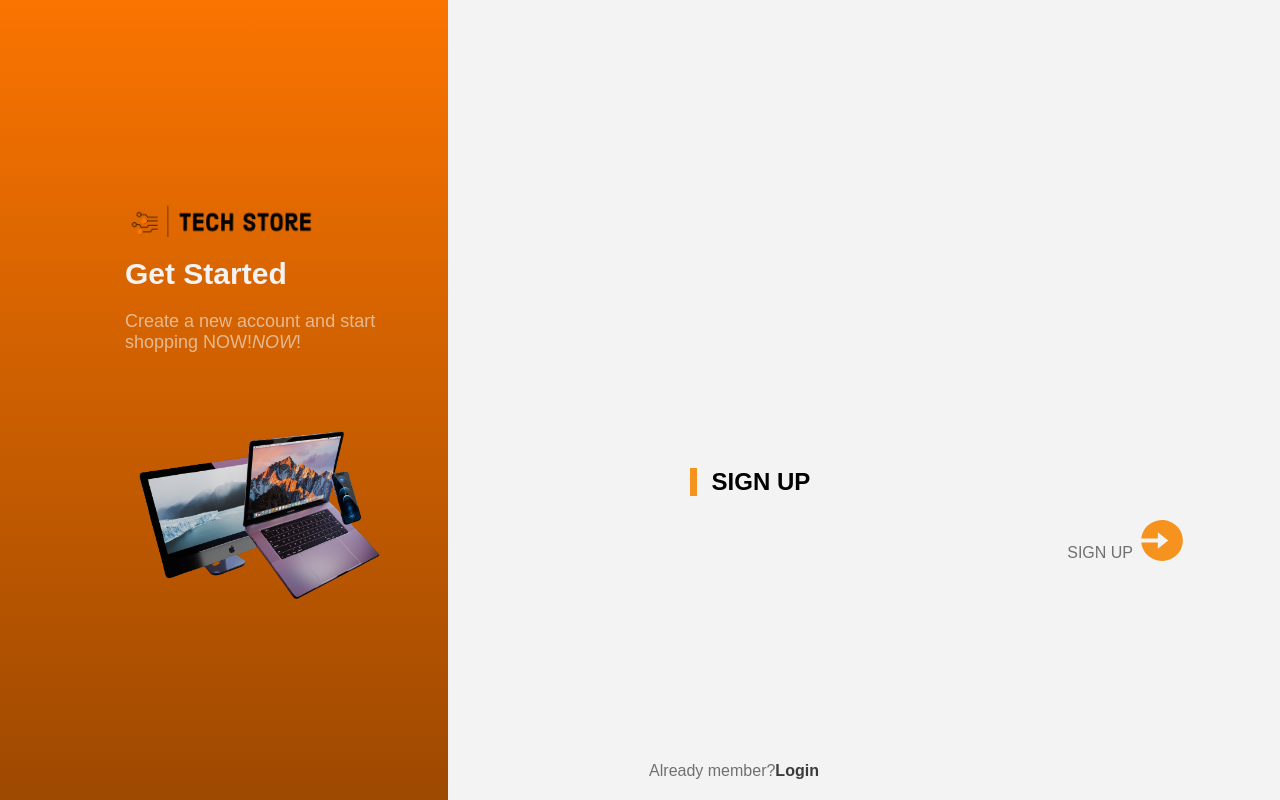
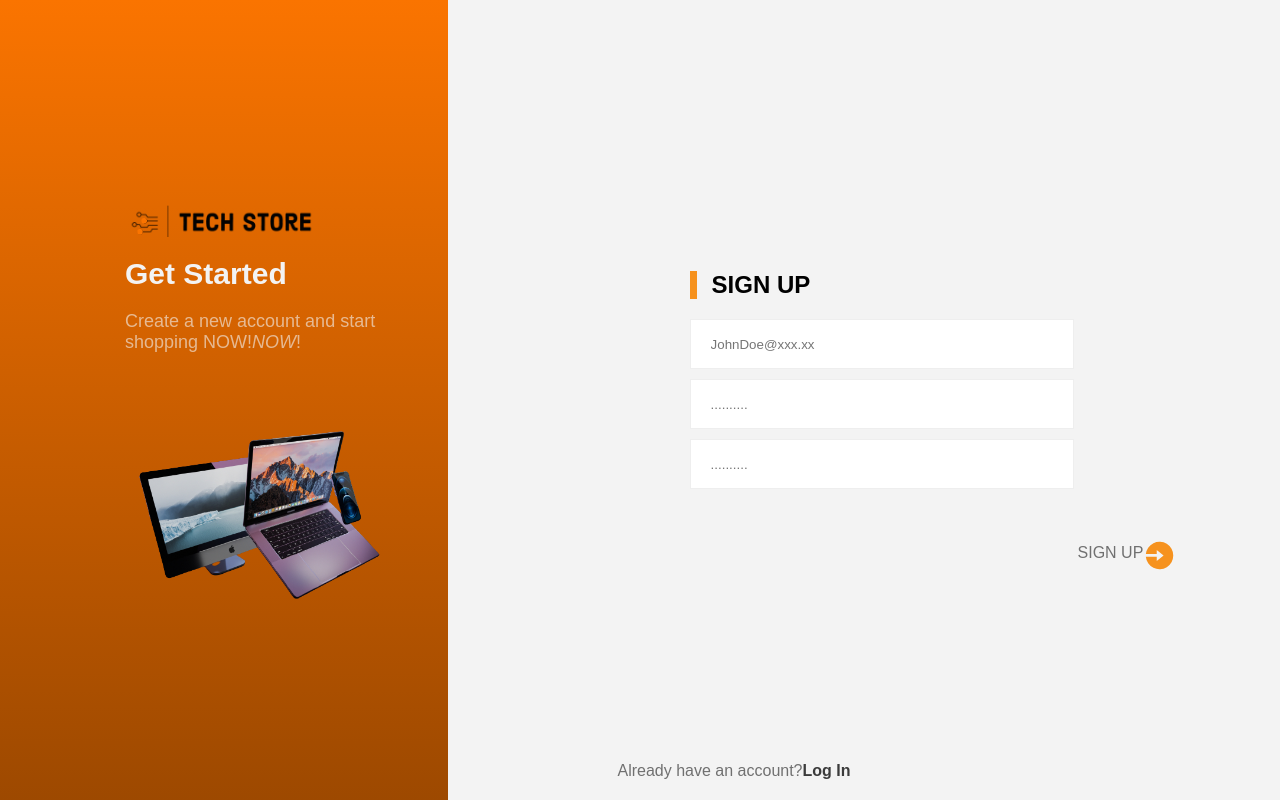
Before and after one commit to Ajyal-React/TechStoreTeam3, a React (Create React App) app: page /SignUp in a window 1280 px wide. Built offline with nearby package versions, Linux system fonts and the light colour scheme.

Commit message:
'formikforms'

```diff
--- a/package.json
+++ b/package.json
@@ -13,7 +13,8 @@
     "react-slick": "^0.29.0",
     "slick-carousel": "^1.8.1",
     "styled-components": "^5.3.5",
-    "web-vitals": "^2.1.0"
+    "web-vitals": "^2.1.0",
+    "yup": "^0.32.11"
   },
   "scripts": {
     "start": "react-scripts start",
--- a/src/components/LogIn/index.js
+++ b/src/components/LogIn/index.js
@@ -17,28 +17,45 @@ import {
   QuestionSection,
   CustomizeForm,
   InputContainer,
+  Input,
   Icon,
+  Msg,
+  MsgText,
 } from "./index.style";
 
 import { HiMail } from "react-icons/hi";
 import { FaLock } from "react-icons/fa";
 import { Fragment, useState } from "react";
 import { Link } from "react-router-dom";
-import { ErrorMessage, Field, Form, Formik, useFormik } from "formik";
+import React from "react";
+import { Formik, Form, useFormik } from "formik";
+import * as yup from "yup";
+
+const validate = yup.object().shape({
+  email: yup
+    .string()
+    .email("The email is incorrect")
+    .required("Please enter your email"),
+
+  password: yup
+    .string()
+    .min(8, "please enter password loner than or equal 8 letters!")
+    .required("Please enter your password"),
+});
 
 const LogIn = () => {
-  /*   const [fieldValue, setFieldValue] = useState("");
-   */ const [message, setMessage] = useState(false);
+  const [formValues, setFormValues] = useState();
 
   const formik = useFormik({
     initialValues: {
-      firstName: "",
-      lastName: "",
       email: "",
+      password: "",
     },
     onSubmit: (values) => {
       alert(JSON.stringify(values, null, 2));
+      console.log("values are", values);
     },
+    validationSchema: { validate },
   });
   return (
     <Fragment>
@@ -61,17 +78,77 @@ const LogIn = () => {
           <LoginForm>
             <LoginText>login</LoginText>
             {/*Formik starts here*/}
+            <Formik
+              initialValues={{
+                email: "",
+                password: "",
+              }}
+              validationSchema={validate}
+              onSubmit={(values, actions) => {
+                console.log(values);
+                setFormValues(values);
 
+                const timeOut = setTimeout(() => {
+                  actions.setSubmitting(false);
+
+                  clearTimeout(timeOut);
+                }, 1000);
+              }}
+            >
+              {({
+                values,
+                errors,
+                touched,
+                handleSubmit,
+                isSubmitting,
+                isValidating,
+                handleBlur,
+                isValid,
+                handleChange,
+              }) => {
+                return (
+                  <>
+                    <Form name="contact" method="post" onSubmit={handleSubmit}>
+                      <Input
+                        Type="email"
+                        Name="email"
+                        autoComplete="email"
+                        onBlur={handleBlur}
+                        onChange={handleChange}
+                        placeHolder="JohnDoe@xxx.xx"
+                      />
+                      {errors.email ? (
+                        <Msg>
+                          <MsgText>{errors.email}</MsgText>{" "}
+                        </Msg>
+                      ) : null}
+
+                      <Input
+                        Type="password"
+                        Name="password"
+                        placeHolder=".........."
+                        onChange={handleChange}
+                        onBlur={handleBlur}
+                      />
+                      {errors.password ? (
+                        <Msg>
+                          <MsgText>{errors.password}</MsgText>{" "}
+                        </Msg>
+                      ) : null}
+
+                      <LoginButton
+                        type="submit"
+                        disabled={!isValid || isSubmitting}
+                      >
+                        {isSubmitting ? `...` : `login`}
+                        <LoginIcon src="images/arrow.svg" />
+                      </LoginButton>
+                    </Form>
+                  </>
+                );
+              }}
+            </Formik>
             {/*Formik ends here*/}
-
-            <LoginButton>
-              <button
-                style={{ border: "none", cursor: "pointer" }}
-                type="submit"
-              >
-                login <LoginIcon src="images/arrow.svg" />
-              </button>
-            </LoginButton>
           </LoginForm>
           <QuestionSection>
             <Question>
@@ -100,109 +177,3 @@ const LogIn = () => {
 };
 
 export default LogIn;
-
-{
-  /* <form
-              style={{
-                width: "100%",
-                display: "flex",
-                flexDirection: "column",
-                justifyContent: "start",
-                alignItems: "start",
-              }}
-              onSubmit={formik.handleSubmit}
-            >
-              <CustomizeForm>
-                <InputContainer>
-                    <Icon>
-                    <HiMail style={{ color: "#B9B9B9" }} />
-                  </Icon>
-
-                  <input
-                    style={{
-                      width: "100%",
-                      boxShadow: "0px 12px 20px #E0E0E0",
-                      height: "100%",
-                      paddingLeft: "30px",
-                      marginBottom: "20px",
-                      border: "none",
-                      marginTop: "20px",
-                      outline: "none",
-                      "&:hover": {
-                        borderLeft: "4px solid #ff0",
-                      },
-                    }}
-                    id="email"
-                    name="email"
-                    type="email"
-                    onChange={formik.handleChange}
-                    onBlur={({ target: { values } }) => {
-                      if (!formik.values.email) {
-                        setMessage(true);
-                        ErrorMessage.email = "Email address is required!";
-                      } else if (
-                        !/^[A-Z0-9._%+-]+@[A-Z0-9.-]+\.[A-Z]{2,4}$/i.test(
-                          formik.values.email
-                        )
-                      ) {
-                        setMessage(true);
-                        ErrorMessage.email = "Invalid email address";
-                      } else {
-                        setMessage(false);
-                      }
-                    }}
-                    value={formik.values.email}
-                    placeholder="Email Address"
-                    required
-                  />
-                </InputContainer>
-                {message ? (
-                  <span
-                    style={{
-                      color: "red",
-                      fontSize: "14px",
-                      marginRight: "250px",
-                      marginTop: "5px",
-                    }}
-                  >
-                    {ErrorMessage.email}
-                  </span>
-                ) : null}
-                <InputContainer>
-                  <Icon>
-                    <FaLock style={{ color: "#B9B9B9" }} />
-                  </Icon>
-                  <input
-                    style={{
-                      width: "100%",
-                      boxShadow: "0px 12px 20px #E0E0E0",
-                      width: "100%",
-                      height: "100%",
-                      paddingLeft: "30px",
-                      border: "none",
-                      marginTop: "20px",
-                      outline: "none",
-                      "&:hover": {
-                        borderLeft: "4px solid #eeeeee",
-                      },
-                    }}
-                    id="password"
-                    name="password"
-                    type="password"
-                    onChange={formik.handleChange}
-                    value={formik.values.password}
-                    placeholder="Password"
-                    required
-                  />
-                </InputContainer>
-                <LoginButton>
-                  <button
-                    style={{ border: "none", cursor: "pointer" }}
-                    type="submit"
-                  >
-                    login <LoginIcon src="images/arrow.svg" />
-                  </button>
-                </LoginButton>
-              </CustomizeForm>
-            </form> */
-}
--- a/src/components/LogIn/index.style.js
+++ b/src/components/LogIn/index.style.js
@@ -118,7 +118,7 @@ export const FormSection = styled.section`
   }
 `;
 
-export const LoginForm = styled.form`
+export const LoginForm = styled.div`
   display: flex;
   flex-direction: column;
   justify-content: center;
@@ -170,11 +170,11 @@ export const LoginButton = styled.button`
 `;
 
 export const LoginIcon = styled.img`
-  width: 30%;
-  margin-bottom: -7px;
+  width: 20%;
+  margin-bottom: -14px;
   &:hover {
-    width: 29.5%;
-    margin-left: 5px;
+    width: 20.1%;
+    margin-left: 3px;
   }
 `;
 /*FormSection ends here*/
@@ -279,3 +279,17 @@ export const InputBox = styled.div`
     }
   }
 `;
+
+export const Msg = styled.div`
+  width: 100%;
+`;
+
+export const MsgText = styled.p`
+  font-size: 14px;
+  color: red;
+`;
+
+export const SuccessMsg = styled.p`
+  font-size: 14px;
+  color: green;
+`;
--- a/src/components/SignUp/index.js
+++ b/src/components/SignUp/index.js
@@ -1,4 +1,4 @@
-import { Fragment } from "react";
+import { Fragment, useState } from "react";
 import {
   LeftSection,
   Container,
@@ -15,11 +15,50 @@ import {
   Question,
   BoldBlack,
   QuestionSection,
+  Input,
+  Msg,
+  MsgText,
+  SuccessMsg,
 } from "../LogIn/index.style";
 import "./index.style";
 import { Link } from "react-router-dom";
+import React from "react";
+import { Formik, Form, useFormik } from "formik";
+import * as yup from "yup";
+
+const validate = yup.object().shape({
+  email: yup
+    .string()
+    .email("The email is incorrect")
+    .required("Please enter your email"),
+
+  password: yup
+    .string()
+    .min(8, "please enter password loner than or equal 8 letters!")
+    .required("Please enter your password"),
+
+  confirmPassword: yup
+    .string()
+    .min(8, "please enter password loner than or equal 8 letters!")
+    .required("Please enter your password")
+    .oneOf([yup.ref("password")], "Your passwords do not match."),
+});
 
 const SignUp = () => {
+  const [formValues, setFormValues] = useState();
+
+  const formik = useFormik({
+    initialValues: {
+      email: "",
+      password: "",
+      confirmPassword: "",
+    },
+    onSubmit: (values) => {
+      alert(JSON.stringify(values, null, 2));
+      console.log("values are", values);
+    },
+    validationSchema: { validate },
+  });
   return (
     <Fragment>
       {/*Login container starts here*/}
@@ -35,44 +74,115 @@ const SignUp = () => {
           <LaptopImage source="images/LaptopLogin.svg"></LaptopImage>
         </LeftSection>
         {/*Left section ends here*/}
-
         {/*Form section starts here*/}
         <FormSection>
           <LoginForm>
-            <LoginText>Sign Up</LoginText>
+            <LoginText>Sign up</LoginText>
+            {/*Formik starts here*/}
+            <Formik
+              initialValues={{
+                email: "",
+                password: "",
+              }}
+              validationSchema={validate}
+              onSubmit={(values, actions) => {
+                console.log(values);
+                setFormValues(values);
 
-            <span
-              style={{
-                fontSize: "14px",
-                textDecoration: "none",
-                marginTop: "-40px",
-                marginLeft: "425px",
-                zIndex: "2",
+                const timeOut = setTimeout(() => {
+                  actions.setSubmitting(false);
+
+                  clearTimeout(timeOut);
+                }, 1000);
               }}
-            ></span>
-            <LoginButton>
-              Sign Up <LoginIcon src="images/arrow.svg" />
-            </LoginButton>
+            >
+              {({
+                values,
+                errors,
+                touched,
+                handleSubmit,
+                isSubmitting,
+                isValidating,
+                handleBlur,
+                isValid,
+                handleChange,
+              }) => {
+                return (
+                  <>
+                    <Form name="contact" method="post" onSubmit={handleSubmit}>
+                      <Input
+                        Type="email"
+                        Name="email"
+                        autoComplete="email"
+                        onBlur={handleBlur}
+                        onChange={handleChange}
+                        placeHolder="JohnDoe@xxx.xx"
+                      />
+                      {errors.email ? (
+                        <Msg>
+                          <MsgText>{errors.email}</MsgText>{" "}
+                        </Msg>
+                      ) : null}
+
+                      <Input
+                        Type="password"
+                        Name="password"
+                        placeHolder=".........."
+                        onChange={handleChange}
+                        onBlur={handleBlur}
+                      />
+                      {errors.password ? (
+                        <Msg>
+                          <MsgText>{errors.password}</MsgText>{" "}
+                        </Msg>
+                      ) : null}
+
+                      <Input
+                        Type="password"
+                        Name="confirmPassword"
+                        placeHolder=".........."
+                        onChange={handleChange}
+                        onBlur={handleBlur}
+                      />
+                      {errors.confirmPassword ? (
+                        <Msg>
+                          <MsgText>{errors.confirmPassword}</MsgText>
+                        </Msg>
+                      ) : null}
+
+                      <LoginButton
+                        type="submit"
+                        disabled={!isValid || isSubmitting}
+                      >
+                        {isSubmitting ? `...` : `Sign Up`}
+                        <LoginIcon src="images/arrow.svg" />
+                      </LoginButton>
+                    </Form>
+                  </>
+                );
+              }}
+            </Formik>
+            {/*Formik ends here*/}
           </LoginForm>
           <QuestionSection>
             <Question>
-              Already member?
+              Already have an account?
               <BoldBlack href="#">
                 <Link
-                  to="/login"
+                  to="/LogIn"
                   style={{
                     textDecoration: "none",
                     color: "#3b3b3b",
                     fontWeight: "bold",
                   }}
                 >
-                  Login
+                  Log In
                 </Link>
               </BoldBlack>
             </Question>
           </QuestionSection>
         </FormSection>
-
+        {/*Form section starts here*/}
         {/*Form section starts here*/}
       </Container>
       {/*Login container ends here*/}
```
Also changed, not shown: 2 other files (tests, documents, lock files or other folders).
